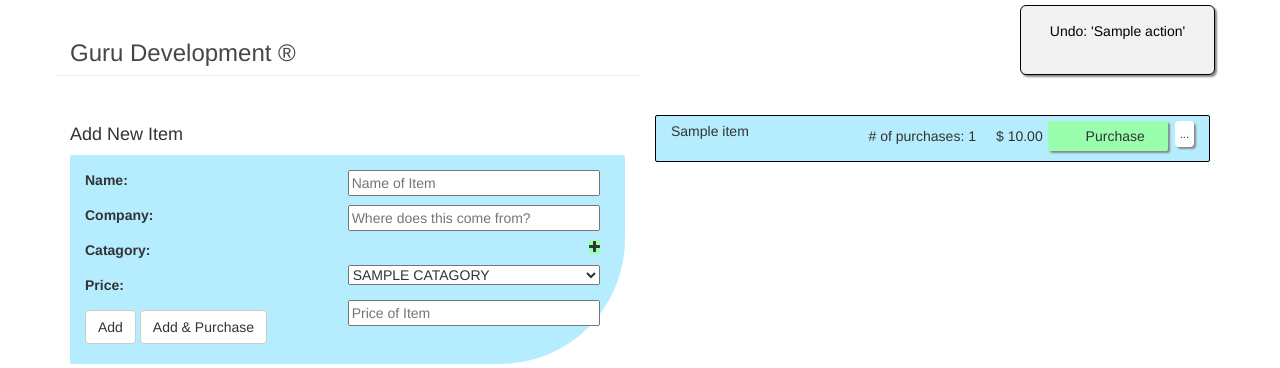
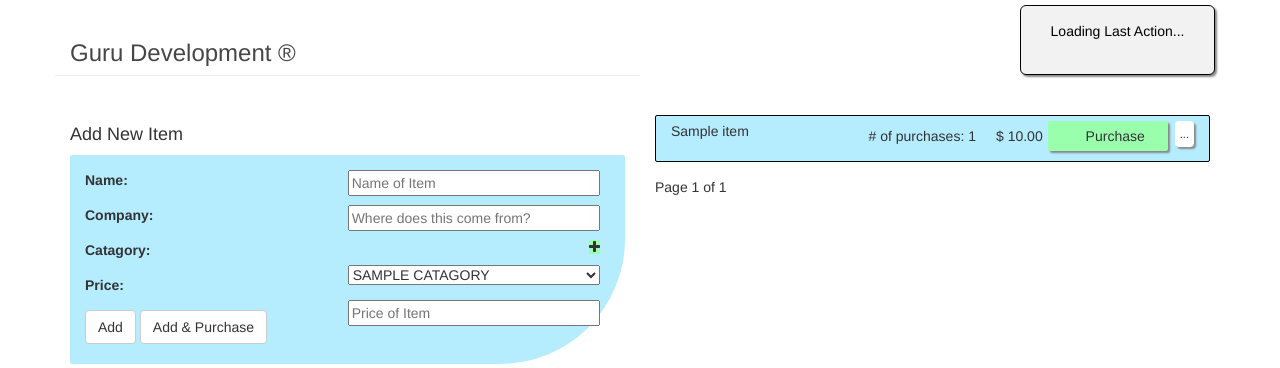
Before and after one commit to marcusshepp/dollars, a Django app: page /item/ in a window 1280 px wide. Shown: the top 368 px of the page. Run offline with Django 3.2, Linux system fonts and the light colour scheme; tables that the repository leaves empty hold one stand-in row (values such as "Sample post"); data that the repository does not hold is empty; some libraries are stand-ins or nearby versions.

Commit message:
add primative pagination to the items list.
I want to change this into an ajax function.
clicking next should send a get page=num request

```diff
--- a/receipt/static/js/dyliams.js
+++ b/receipt/static/js/dyliams.js
@@ -1,9 +1,13 @@
 $(document).ready(function(){
   // console.log($("#foo").value);
   $("#foo").value = "foo";
-  get_items();
-  update_undo();
+  // get_items();
+  // update_undo();
 });
+
+/* DOM UPDATING INTERVALS */
+// setInterval(get_items, 3000);
+// setInterval(update_undo, 3000);
 
 var csrf_func = function(){
   /* Grab cookie containing {% csrf_token %} django specific */
@@ -83,9 +87,7 @@ function update_undo(){
       },
     });
 }
-/* DOM UPDATING INTERVALS */
-// setInterval(get_items, 3000);
-// setInterval(update_undo, 3000);
+
 function send_new_item(form, purchase){
   /*
   Ajax POST to items API. View then creates a new item object.
--- a/receipt/views.py
+++ b/receipt/views.py
@@ -1,5 +1,6 @@
 from django.http import JsonResponse
 from django.core.urlresolvers import reverse
+from django.core.paginator import Paginator, EmptyPage, PageNotAnInteger
 from django.shortcuts import render, redirect
 from django.views.generic import TemplateView, View
 from django.views.decorators.csrf import csrf_exempt
@@ -20,10 +21,16 @@ from .models import (
 def get_post(request, name):
     return request.POST.get(name, None)
 
-
-class HelpMeWithMyData(object):
-    pass
-
+def page_it(request, queryset, number_per_page):
+    paginator = Paginator(queryset, number_per_page)
+    page = request.GET.get("page", None)
+    if page:
+        try:
+            objecs = paginator.page(page)
+        except EmptyPage:
+            objecs = paginator.page(paginator.num_pages)
+        return objecs
+    else: return paginator.page(1)
 
 class Home(TemplateView):
 
@@ -75,7 +82,7 @@ class ItemView(TemplateView):
         context["form"] = ItemForm
         items = Item.objects.all()
         if items:
-            context["items"] = items
+            context["items"] = page_it(request, items, 5)
         purchases = Purchase.objects.all()
         if purchases:
             context["purchased_items"] = purchases
--- a/templates/receipt/item.html
+++ b/templates/receipt/item.html
@@ -37,6 +37,17 @@
           <span class="times_purchased pull-right"># of purchases: {{ i.number_of_times_purchased }}</span>
       </form>
       {% endfor %}
+      <div class="item_pagination">
+        <span class="step_links">
+          {% if items.has_previous %}
+          <a href="?page={{items.previous_page_number}}">Prev</a>
+          {% endif %}
+          <span class="current_item_step">Page {{ items.number }} of {{ items.paginator.num_pages }}</span>
+          {% if items.has_next %}
+          <a href="?page={{ items.next_page_number }}">next</a>
+          {% endif %}
+        </span>
+      </div>
     {% else %}
       <h4 class="no_items">You haven't created any Items yet.</h4>
     {% endif %}
```
Lines whose indentation alone changed are shown as unchanged.
